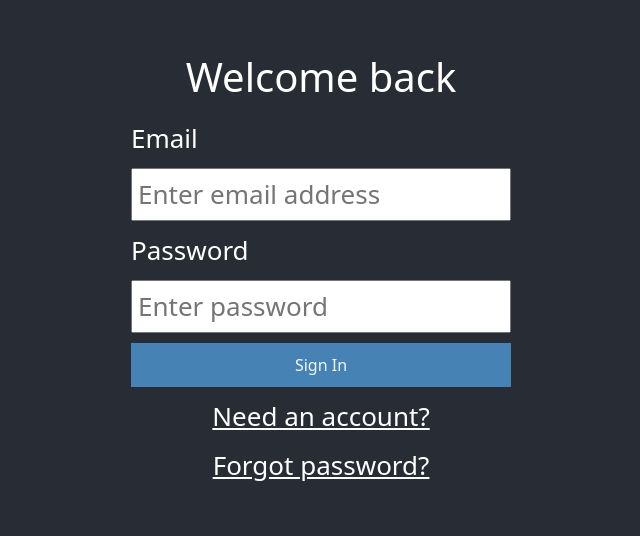
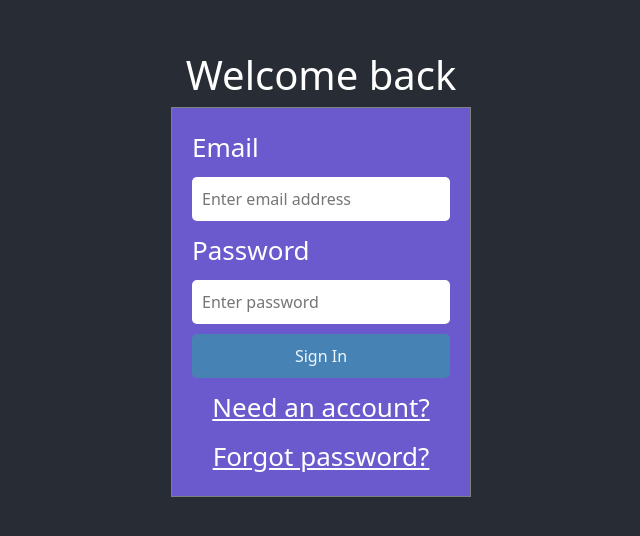
Before and after one commit to eldorcodes/ijtimoiy-tarmoq-website, a React (Create React App) app: page / in a window 1280 px wide. Shown: the part 126-662 px from the top of the page, without its empty margins (319-959 px from the left). Built offline with nearby package versions, Linux system fonts and the light colour scheme; no server answers; what aws-amplify would draw is missing.

Commit message:
style with css done

```diff
--- a/src/App.css
+++ b/src/App.css
@@ -41,14 +41,22 @@
   flex-direction: column;
   gap: 10px;
   align-items: flex-start;
-  padding: 10px;
-  width: 400px;
+  padding: 20px;
+  width: 300px;
+  border: 1px solid gray;
+  background-color: slateblue;
 }
 
 .input-register {
   width: 100%;
   align-self: flex-start;
-  padding: 5px;
+  border-radius: 5px;
+  border: 0;
+  font-size: 16px;
+  padding: 10px;
+}
+.input-register:focus{
+  outline: none;
 }
 .btn-register {
   width: 100%;
@@ -58,6 +66,7 @@
   border: 0;
   color: aliceblue;
   font-size: medium;
+  border-radius: 5px;
 }
 .register {
   color: aliceblue;
@@ -70,6 +79,14 @@
 .user-div {
   display: flex;
   flex-direction: row;
+}
+.users-info {
+  width: 100%;
+  display: flex;
+  flex-direction: column;
+  justify-content: flex-start;
+  align-items: flex-start;
+  padding: 5px;
 }
 .users-btn {
   width: 100%;
@@ -199,5 +216,5 @@ color: aliceblue;
   padding: 10px;
 }
 .users-container {
-  padding-top: 70px;
+  padding-top: 60px;
 }
--- a/src/components/ChatRoom.jsx
+++ b/src/components/ChatRoom.jsx
@@ -98,7 +98,7 @@ export default function ChatRoom() {
             <div className="chat-message-box">
                 {chat.val().receiver == getAuth().currentUser.uid ? <div key={index}
             className={chat.val().receiver == getAuth().currentUser.uid ? 'chat-item-receiver' : 'chat-item-sender'}>
-            <img src={getUserAvatar(chat.val().sender) ? getUserAvatar(chat.val().sender) : require('./user.jpeg')} alt="avatar" style={{width:60,height:55,borderRadius:30}} />
+            <img src={getUserAvatar(chat.val().sender) ? getUserAvatar(chat.val().sender) : require('./user.jpeg')} alt="avatar" style={{width:40,height:40,borderRadius:20}} />
             <div>
             {chat.val().message && <p className="message">{chat.val().message}</p>}
             {chat.val().image && <img src={chat.val().image} alt="image" width={300} height={'auto'} /> }
@@ -115,7 +115,7 @@ export default function ChatRoom() {
             <br />
             <small>{new Date(chat?.val().date).toDateString()}</small>
             </div>
-            <img src={getUserAvatar(chat.val().sender) ? getUserAvatar(chat.val().sender) : require('./user.jpeg')} alt="avatar" style={{width:60,height:55,borderRadius:30}} />
+            <img src={getUserAvatar(chat.val().sender) ? getUserAvatar(chat.val().sender) : require('./user.jpeg')} alt="avatar" style={{width:40,height:40,borderRadius:20}} />
             </div>
             }
             </div>
--- a/src/components/Posts.jsx
+++ b/src/components/Posts.jsx
@@ -124,8 +124,8 @@ export default function Posts() {
             className="post-child"
             key={index}>
                 <div className="post-header">
-                    <img src={getUserAvatar(post.val().user) ? getUserAvatar(post.val().user) : require('./user.jpeg')} alt="avatar" style={{width:65,height:65,borderRadius:45}} />
-                    <div>
+                    <img src={getUserAvatar(post.val().user) ? getUserAvatar(post.val().user) : require('./user.jpeg')} alt="avatar" style={{width:40,height:40,borderRadius:20}} />
+                    <div style={{paddingLeft:10}}>
                         <h1>{getUsername(post.val().user)}</h1>
                         <p>{post.val().date}</p>
                     </div>
--- a/src/components/Profile.jsx
+++ b/src/components/Profile.jsx
@@ -71,7 +71,7 @@ export default function Profile() {
     <input onChange={(e) => uploadImage(e.target.files[0])}
     ref={imageRef} type="file" name="file" style={{display:'none'}} />
     <div className="profile-container">
-        <img style={{width:220,height:'auto'}}
+        <img style={{width:100,height:100,borderRadius:60}}
         onClick={selectImage} src={user?.val().profilePicture ? user?.val().profilePicture : Logo} alt="avatar" />
         {progressText && <p>{progressText}</p>}
         {errorMessage && <p>{errorMessage}</p>}
--- a/src/components/User.jsx
+++ b/src/components/User.jsx
@@ -2,11 +2,12 @@ import React from "react";
 
 export default function User(props) {
   return <div className="user-div">
-    <img src={props.image} alt="avatar" width={150} height={'auto'} />
-    <div>
+    <img src={props.image} alt="avatar" style={{ width:75,height:75,borderRadius:50 }} />
+    <div className="users-info">
         <h1>{props.name}</h1>
         <p>{props.email}</p>
         <p>{props.status}</p>
     </div>
+    <hr />
   </div>
 }
```
Also changed, not shown: public/index.html (+0 -23 lines).
